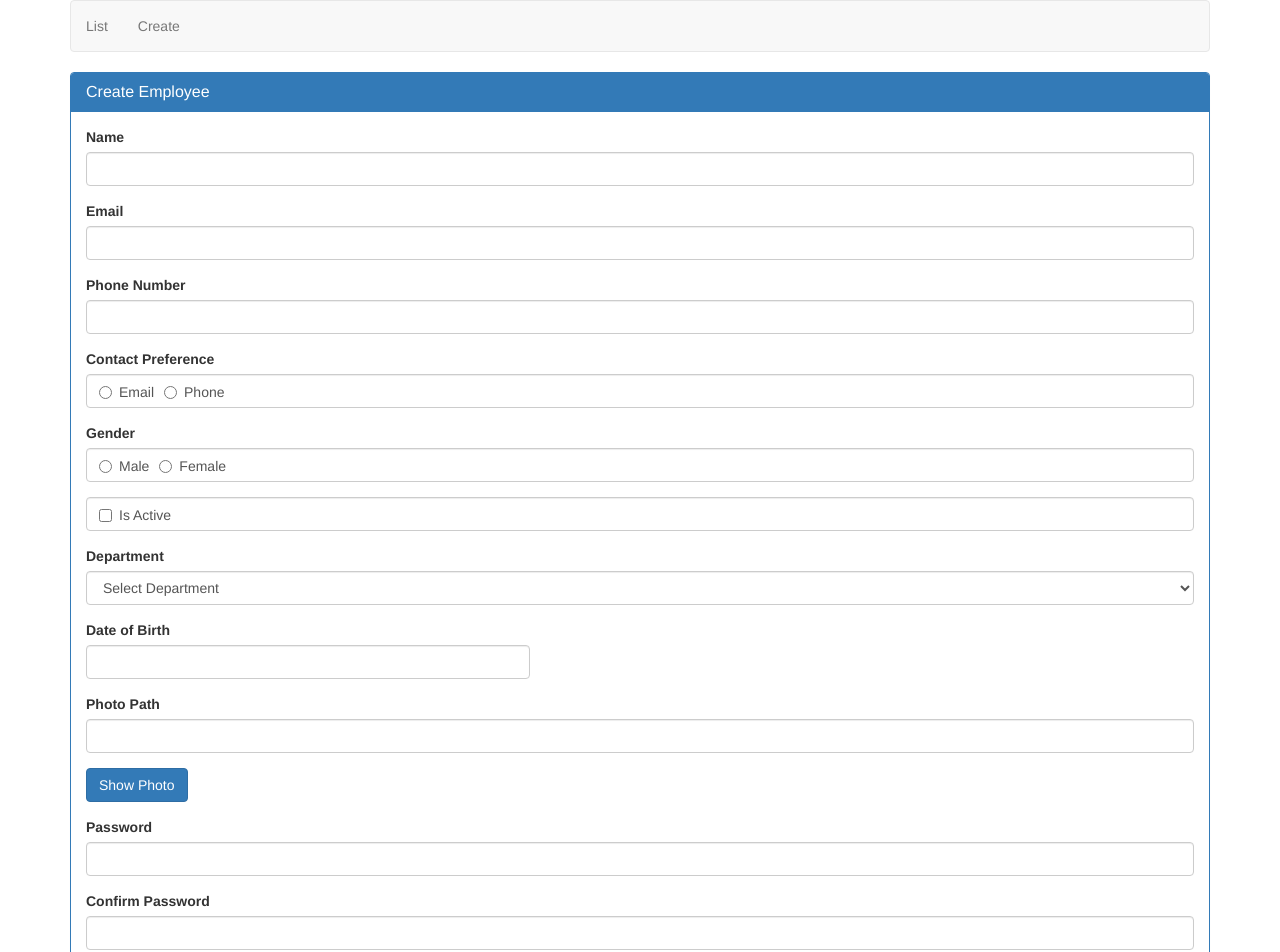
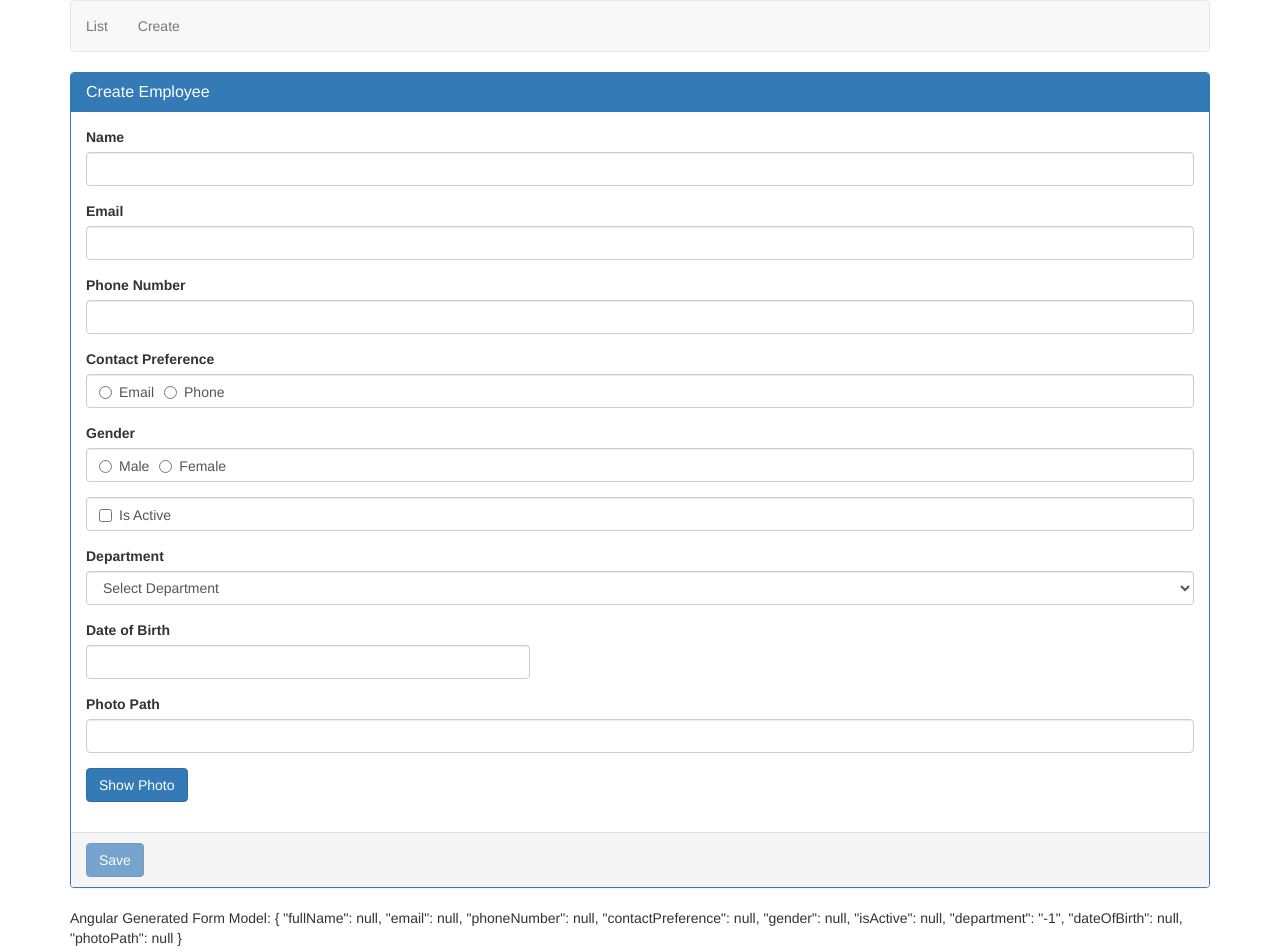
Before and after one commit to NingLuo/Angular6, an Angular app: page /create in a window 1280 px wide. Shown: the top 952 px of the page. Built offline with nearby package versions, Linux system fonts and the light colour scheme.

Commit message:
Commend out password group

```diff
--- a/src/app/employees/create-employee.component.html
+++ b/src/app/employees/create-employee.component.html
@@ -140,10 +140,11 @@
           <img [src]="employee.photoPath" height="200" width="200" *ngIf="previewPhoto">
         </div>
 
-        <div ngModelGroup="passwordGroup" #passwordGroup="ngModelGroup"
+        <!-- Password Group -->
+        <!-- <div ngModelGroup="passwordGroup" #passwordGroup="ngModelGroup"
             [class.has-error]="confirmPassword.touched && passwordGroup.errors?.notEqual && !confirmPassword.errors?.required"
             appConfirmEqualValidator>
-          <!-- Password -->
+
           <div class="form-group" [class.has-error]="password.touched && password.invalid">
             <label for="password" class="control-label">Password</label>
             <input id="password" required type="text" class="form-control" name="password"
@@ -154,7 +155,6 @@
             </span>
           </div>
 
-          <!-- Confirm Password -->
           <div class="form-group" [class.has-error]="confirmPassword.touched && confirmPassword.invalid">
             <label for="confirmPassword" class="control-label">Confirm Password</label>
             <input name="confirmPassword" id="confirmPassword" type="text" class="form-control"
@@ -168,7 +168,7 @@
               Password and Confirm Password does not match
             </span>
           </div>
-        </div>
+        </div> -->
 
       </div>
 
```
